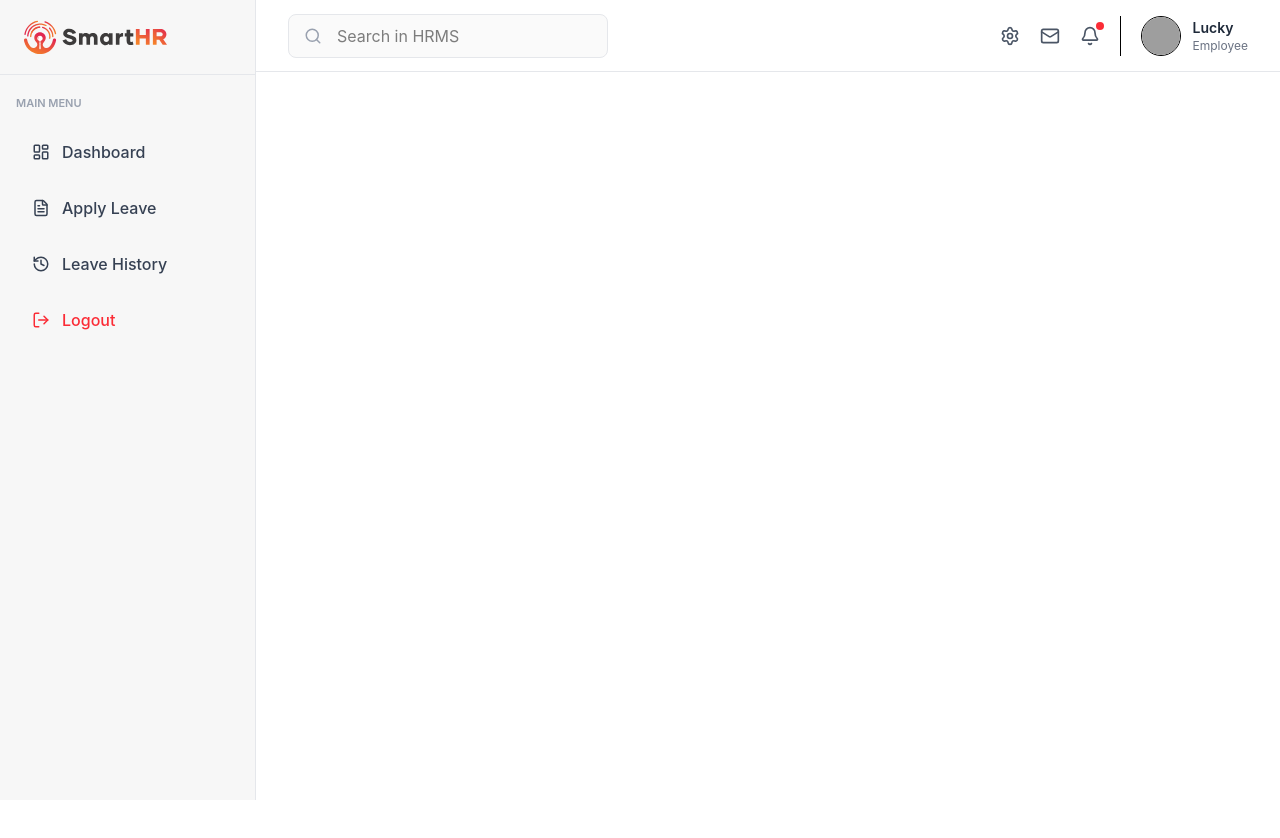
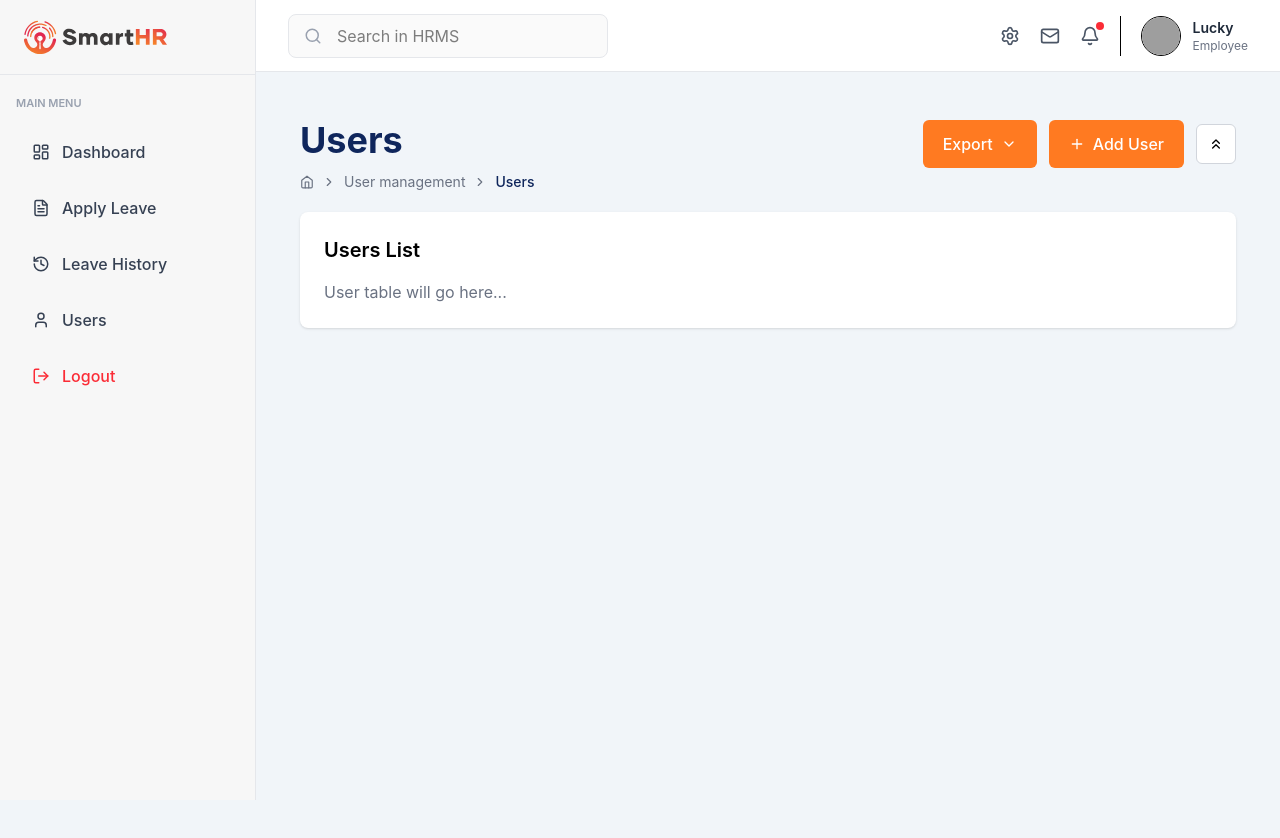
Before and after one commit to luckysharmaaaa/hrmscomplete, a React (Vite) app: page /user in a window 1280 px wide. Shown: the top 838 px of the page. Before the commit the page ends 800 px from the top, so only its background shows below. Built offline with nearby package versions, Linux system fonts and the light colour scheme; grey boxes are pictures that could not be loaded.

Commit message:
Fix: fix grid Page Alignment of layout

```diff
--- a/package.json
+++ b/package.json
@@ -10,6 +10,10 @@
     "preview": "vite preview"
   },
   "dependencies": {
+    "@emotion/react": "^11.14.0",
+    "@emotion/styled": "^11.14.1",
+    "@mui/icons-material": "^9.1.1",
+    "@mui/material": "^9.1.1",
     "@tailwindcss/vite": "^4.3.0",
     "lucide-react": "^1.17.0",
     "react": "^19.2.6",
--- a/src/App.jsx
+++ b/src/App.jsx
@@ -1,23 +1,33 @@
 import { BrowserRouter, Routes, Route } from "react-router-dom";
+
 import Sidebar from "./components/Sidebar";
+import Navbar from "./components/Navbar";
+
 import ApplyLeave from "./pages/ApplyLeave";
 import LeaveHistory from "./pages/LeaveHistory";
-import Navbar from "./components/Navbar"
-import Dashboard from "./pages/Dashboard"
+import Dashboard from "./pages/Dashboard";
+import User from "./pages/User";
 
 function App() {
   return (
     <BrowserRouter>
-      <div className="flex">
+      <div className="min-h-screen bg-slate-100">
+        {/* Fixed Navbar */}
         <Navbar />
-        <Sidebar />
 
-        <div className="ml-64 mt-20 p-5">
-          <Routes>
-            <Route path="/apply-leave" element={<ApplyLeave />} />
-            <Route path="/leave-history" element={<LeaveHistory />} />
-            <Route path = "/dashboard" element={<Dashboard/>}/>
-          </Routes>
+        <div className="flex">
+          {/* Fixed Sidebar */}
+          <Sidebar />
+
+          {/* Main Content */}
+          <main className="flex-1 ml-64 mt-20 p-5 min-h-screen">
+            <Routes>
+              <Route path="/dashboard" element={<Dashboard />} />
+              <Route path="/apply-leave" element={<ApplyLeave />} />
+              <Route path="/leave-history" element={<LeaveHistory />} />
+              <Route path="/user" element={<User />} />
+            </Routes>
+          </main>
         </div>
       </div>
     </BrowserRouter>
--- a/src/components/Sidebar.jsx
+++ b/src/components/Sidebar.jsx
@@ -5,6 +5,7 @@ import {
   FileText,
   History,
   LogOut,
+  User
 } from "lucide-react";
 
 import logo_img from "../assets/images/logo.svg";
@@ -69,6 +70,19 @@ function Sidebar() {
             </Link>
           </li>
 
+          {/* User */}
+          <li>
+            <Link
+              to="/user"
+              className="flex items-center gap-3 px-4 py-3 rounded-lg text-gray-700 hover:bg-orange-50 hover:text-orange-500 transition"
+            >
+              <User size={18} />
+              <span className="font-medium">
+                Users
+              </span>
+            </Link>
+          </li>
+
           {/* Logout */}
           <li>
             <Link
--- /dev/null
+++ b/src/components/UserTable.jsx
@@ -0,0 +1,188 @@
+import {
+  FiCalendar,
+  FiEdit,
+  FiTrash2,
+  FiShield,
+  FiSearch,
+} from "react-icons/fi";
+
+const users = [
+  {
+    id: 1,
+    name: "Anthony Lewis",
+    email: "anthony@example.com",
+    date: "12 Sep 2024",
+    role: "Employee",
+    status: "Active",
+    avatar: "https://i.pravatar.cc/40?img=1",
+  },
+  {
+    id: 2,
+    name: "Brian Villalobos",
+    email: "brian@example.com",
+    date: "24 Oct 2024",
+    role: "Employee",
+    status: "Active",
+    avatar: "https://i.pravatar.cc/40?img=2",
+  },
+  {
+    id: 3,
+    name: "Sophie Headrick",
+    email: "sophie@example.com",
+    date: "18 Feb 2024",
+    role: "Client",
+    status: "Active",
+    avatar: "https://i.pravatar.cc/40?img=3",
+  },
+];
+export default function UsersTable() {
+  return (
+    <div className=" py-2 bg-gray-100 min-h-screen">
+      <div className="bg-white rounded-lg shadow-sm border">
+        {/* Header */}
+        <div className="p-5 border-b">
+          <h2 className="text-xl font-semibold">Users List</h2>
+        </div>
+
+        {/* Filters */}
+        <div className="p-5 flex flex-wrap justify-between gap-4 border-b">
+          <div className="flex gap-3">
+            <div className="flex items-center border rounded-md px-3 py-2">
+              <FiCalendar className="mr-2" />
+              <span>06/06/2026 - 06/12/2026</span>
+            </div>
+
+            <select className="border rounded-md px-3 py-2">
+              <option>Role</option>
+            </select>
+
+            <select className="border rounded-md px-3 py-2">
+              <option>Status</option>
+            </select>
+
+            <select className="border rounded-md px-3 py-2">
+              <option>Sort By : Last 7 Days</option>
+            </select>
+          </div>
+
+          <div className="relative">
+            <FiSearch className="absolute left-3 top-3 text-gray-400" />
+            <input
+              type="text"
+              placeholder="Search"
+              className="pl-10 pr-4 py-2 border rounded-md"
+            />
+          </div>
+        </div>
+
+        {/* Table */}
+        <div className="overflow-x-auto">
+          <table className="w-full">
+            <thead className="bg-gray-50 border-b">
+              <tr>
+                <th className="p-4">
+                  <input type="checkbox" />
+                </th>
+                <th className="text-left p-4">Name</th>
+                <th className="text-left p-4">Email</th>
+                <th className="text-left p-4">Created Date</th>
+                <th className="text-left p-4">Role</th>
+                <th className="text-left p-4">Status</th>
+                <th className="text-center p-4">Actions</th>
+              </tr>
+            </thead>
+
+            <tbody>
+              {users.map((user) => (
+                <tr
+                  key={user.id}
+                  className="border-b hover:bg-gray-50 transition"
+                >
+                  <td className="p-4">
+                    <input type="checkbox" />
+                  </td>
+
+                  <td className="p-4">
+                    <div className="flex items-center gap-3">
+                      <img
+                        src={user.avatar}
+                        alt={user.name}
+                        className="w-10 h-10 rounded-full"
+                      />
+                      <span className="font-medium">{user.name}</span>
+                    </div>
+                  </td>
+
+                  <td className="p-4 text-gray-600">{user.email}</td>
+
+                  <td className="p-4 text-gray-600">{user.date}</td>
+
+                  <td className="p-4">
+                    <span
+                      className={`px-3 py-1 rounded text-sm ${
+                        user.role === "Employee"
+                          ? "bg-pink-100 text-pink-600"
+                          : "bg-purple-100 text-purple-600"
+                      }`}
+                    >
+                      {user.role}
+                    </span>
+                  </td>
+
+                  <td className="p-4">
+                    <span
+                      className={`px-3 py-1 rounded text-sm text-white ${
+                        user.status === "Active"
+                          ? "bg-green-500"
+                          : "bg-red-500"
+                      }`}
+                    >
+                      {user.status}
+                    </span>
+                  </td>
+
+                  <td className="p-4">
+                    <div className="flex justify-center gap-4">
+                      <button>
+                        <FiShield />
+                      </button>
+
+                      <button>
+                        <FiEdit />
+                      </button>
+
+                      <button className="text-red-500">
+                        <FiTrash2 />
+                      </button>
+                    </div>
+                  </td>
+                </tr>
+              ))}
+            </tbody>
+          </table>
+        </div>
+
+        {/* Footer */}
+        <div className="p-4 flex justify-between items-center">
+          <p className="text-gray-500">
+            Showing 1 - 10 of 10 entries
+          </p>
+
+          <div className="flex items-center gap-2">
+            <button className="w-8 h-8 border rounded">
+              {"<"}
+            </button>
+
+            <button className="w-8 h-8 bg-orange-500 text-white rounded">
+              1
+            </button>
+
+            <button className="w-8 h-8 border rounded">
+              {">"}
+            </button>
+          </div>
+        </div>
+      </div>
+    </div>
+  );
+}
--- /dev/null
+++ b/src/pages/User.jsx
@@ -0,0 +1,65 @@
+import React from "react";
+import {
+  FiHome,
+  FiChevronRight,
+  FiChevronDown,
+  FiPlus,
+  FiChevronsUp,
+} from "react-icons/fi";
+
+const User = () => {
+  return (
+    <div className="w-full min-h-screen bg-slate-100">
+      {/* Header */}
+      <div className="flex items-start justify-between px-6 py-5">
+        {/* Left Section */}
+        <div>
+          <h1 className="text-4xl font-bold text-[#0F265C]">Users</h1>
+
+          <div className="flex items-center gap-2 mt-3 text-sm text-gray-500">
+            <FiHome size={14} />
+
+            <FiChevronRight size={14} />
+
+            <span>User management</span>
+
+            <FiChevronRight size={14} />
+
+            <span className="font-medium text-[#0F265C]">Users</span>
+          </div>
+        </div>
+
+        {/* Right Section */}
+        <div className="flex items-center gap-3">
+          {/* Export Button */}
+          <button className="flex items-center gap-2 px-5 py-3 bg-[#FF7A21] text-white rounded-md font-medium hover:bg-[#f06b12] transition">
+            Export
+            <FiChevronDown size={16} />
+          </button>
+
+          {/* Add User Button */}
+          <button className="flex items-center gap-2 px-5 py-3 bg-[#FF7A21] text-white rounded-md font-medium hover:bg-[#f06b12] transition">
+            <FiPlus size={16} />
+            Add User
+          </button>
+
+          {/* Icon Button */}
+          <button className="w-10 h-10 flex items-center justify-center bg-white border border-gray-300 rounded-md hover:bg-gray-50">
+            <FiChevronsUp size={16} />
+          </button>
+        </div>
+      </div>
+
+      {/* Main Content */}
+      <div className="px-6 pb-6">
+        <div className="bg-white rounded-lg shadow-sm p-6">
+          <h2 className="text-xl font-semibold">Users List</h2>
+
+          <div className="mt-4 text-gray-500">User table will go here...</div>
+        </div>
+      </div>
+    </div>
+  );
+};
+
+export default User;
```
Also changed, not shown: 1 other file (tests, documents, lock files or other folders).
